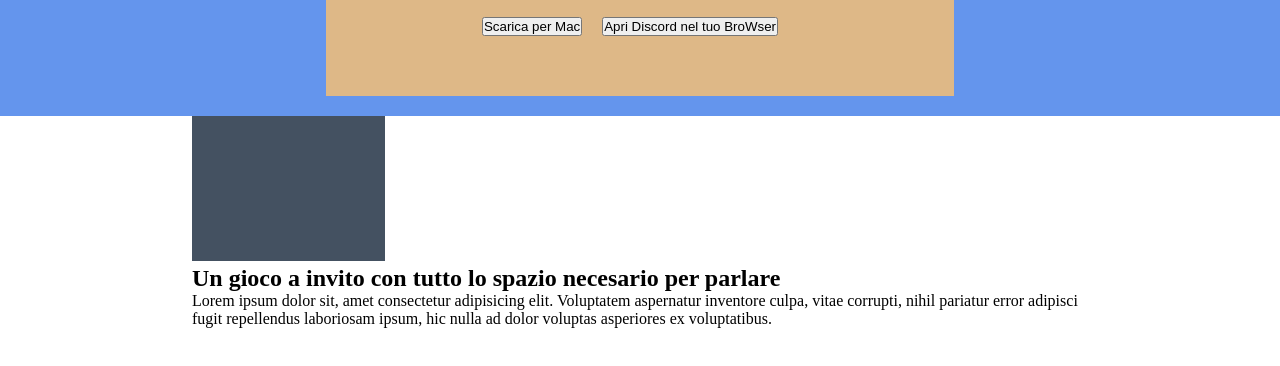
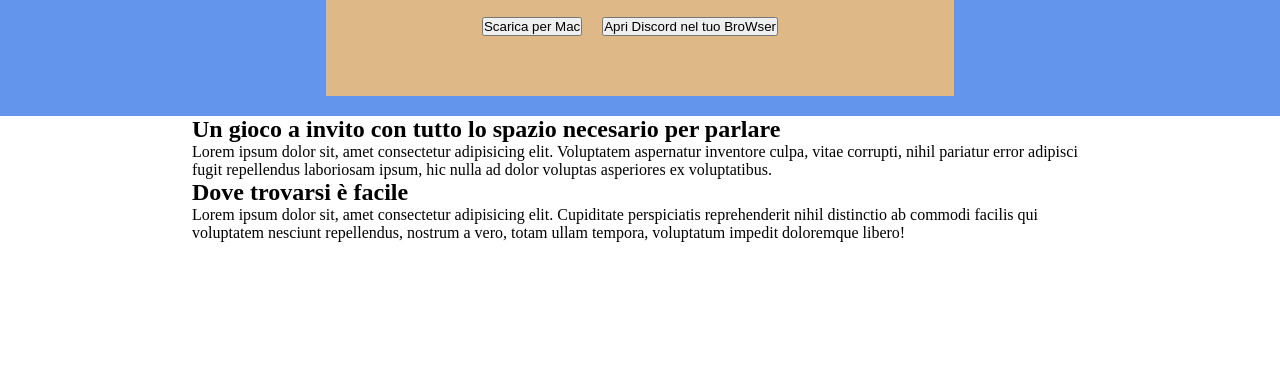
Before and after one commit to OksanaKarpyn/htmlcss-struttura-discord, a plain HTML site: page index.html in a window 1280 px wide. Shown: the part 192-558 px from the top of the page. Drawn offline with Linux system fonts and the light colour scheme.

Commit message:
agg voice container

```diff
--- a/index.html
+++ b/index.html
@@ -45,19 +45,32 @@
         </div>
     </header>
     <main>
+        <!-- container__study -->
         <div class="study__group">
             <div class="container">
                 <div class="study__row">
                     <div class="study__img">
-                        <img src="./assets/img/image.png" alt="foto">
                     </div>
                     <div class="study__body">
                         <div class="study__title"><h2>Un gioco a invito con tutto lo spazio necesario per parlare</h2></div>
-                        <div class="study text"><p>Lorem ipsum dolor sit, amet consectetur adipisicing elit. Voluptatem aspernatur inventore culpa, vitae corrupti, nihil pariatur error adipisci fugit repellendus laboriosam ipsum, hic nulla ad dolor voluptas asperiores ex voluptatibus.</p></div>
+                        <div class="study__text"><p>Lorem ipsum dolor sit, amet consectetur adipisicing elit. Voluptatem aspernatur inventore culpa, vitae corrupti, nihil pariatur error adipisci fugit repellendus laboriosam ipsum, hic nulla ad dolor voluptas asperiores ex voluptatibus.</p></div>
                     </div>
                 </div>
             </div>
         </div>
+        <!-- voice__container -->
+        <div class="voice__connected">
+            <div class="container">
+                <div class="voice__row">
+                    <div class="voice__body">
+                        <div class="voice__title"><h2>Dove trovarsi è facile</h2></div>
+                        <div class="voice__text"><p>Lorem ipsum dolor sit, amet consectetur adipisicing elit. Cupiditate perspiciatis reprehenderit nihil distinctio ab commodi facilis qui voluptatem nesciunt repellendus, nostrum a vero, totam ullam tempora, voluptatum impedit doloremque libero!</p></div>
+                    </div>
+                    <div class="voice__img"></div>
+                </div>
+            </div>
+        </div>
+
     </main>
     <footer></footer>
 </body>
```
